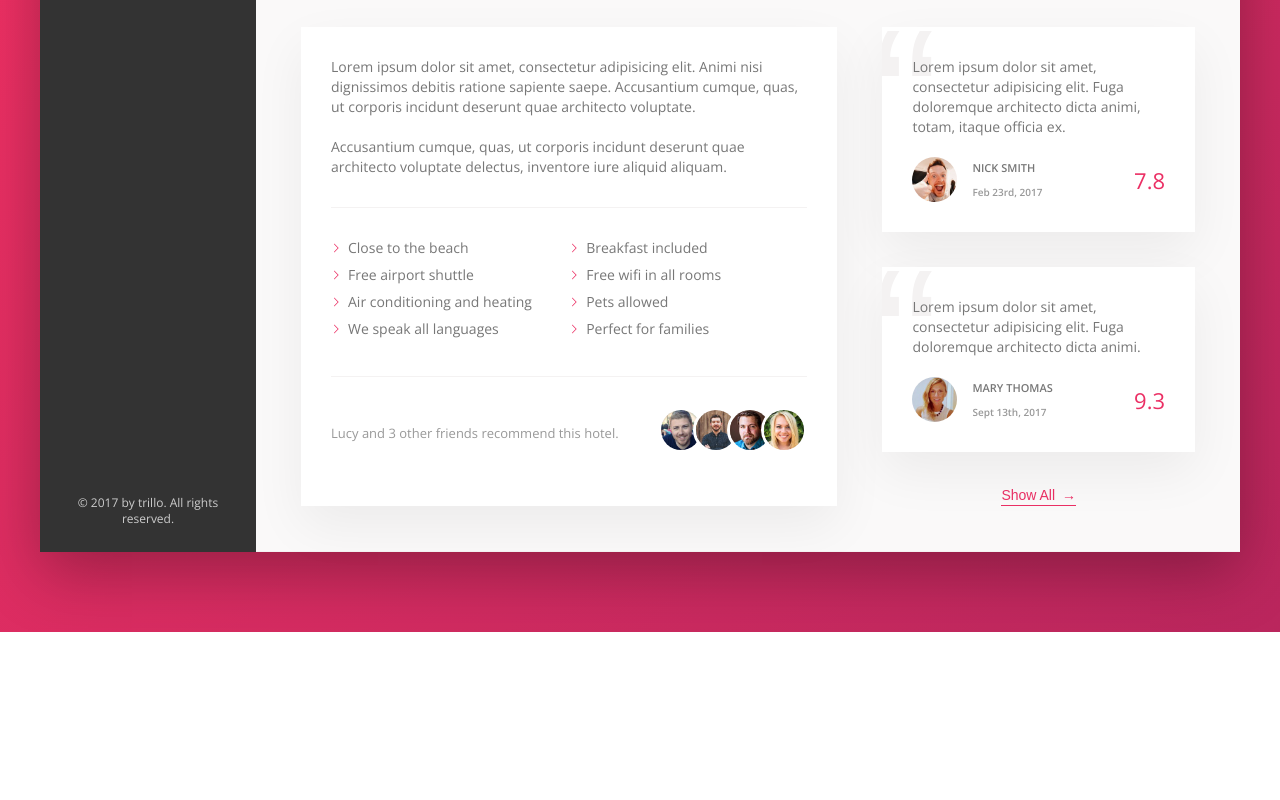
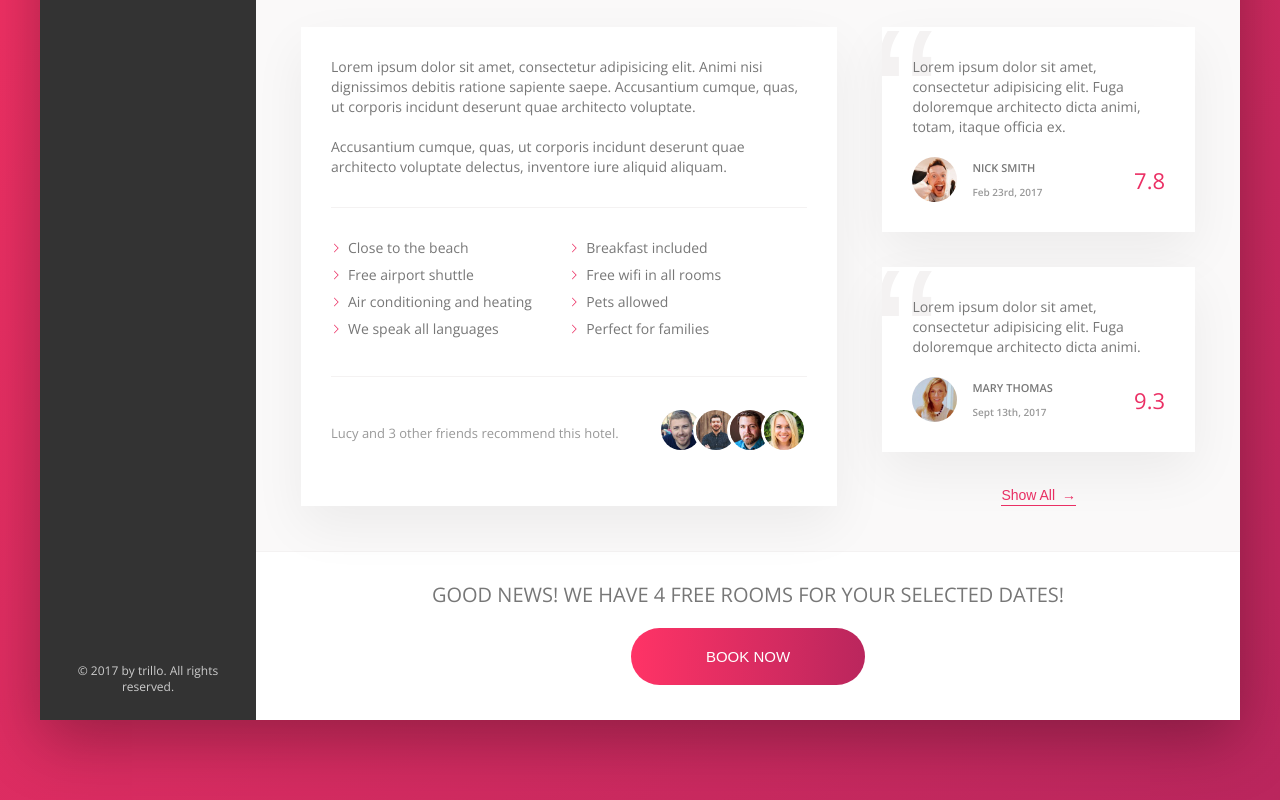
Before and after one commit to miketabb33/Trillo, a website: page index.html in a window 1280 px wide. Shown: the part 623-1423 px from the top of the page. Before the commit the page ends 1255 px from the top, so only its background shows below. Drawn offline with nearby package versions, Linux system fonts and the light colour scheme.

Commit message:
Call to action section

```diff
--- a/index.html
+++ b/index.html
@@ -227,6 +227,15 @@
               </button>
             </div>
           </div>
+          <div class="cta">
+            <h2 class="cta__book-now">
+              Good news! We have 4 free rooms for your selected dates!
+            </h2>
+            <button class="btn">
+              <span class="btn__visible">Book now</span
+              ><span class="btn__invisible">Only 4 rooms left</span>
+            </button>
+          </div>
         </main>
       </div>
     </div>
--- a/sass/_components.scss
+++ b/sass/_components.scss
@@ -437,3 +437,78 @@
     z-index: 1;
   }
 }
+
+///////////////////////
+// Call to action
+
+.cta {
+  padding: 3.5rem;
+  text-align: center;
+
+  &__book-now {
+    text-transform: uppercase;
+    font-size: 2rem;
+    font-weight: 300;
+    margin-bottom: 2.5rem;
+  }
+}
+
+///////////////////////
+// button
+
+.btn {
+  font-size: 1.5rem;
+  font-weight: 300;
+  border: 0;
+  text-transform: uppercase;
+  border-radius: 100px;
+  position: relative;
+  color: #fff;
+  overflow: hidden;
+  cursor: pointer;
+
+  background-image: linear-gradient(
+    to right,
+    var(--color-primary-light),
+    var(--color-primary-dark)
+  );
+
+  & > * {
+    display: inline-block;
+    height: 100%;
+    width: 100%;
+    transition: all 0.2s;
+  }
+
+  &__visible {
+    padding: 2rem 7.5rem;
+  }
+
+  &__invisible {
+    position: absolute;
+    padding: 2rem 0;
+    left: 0;
+    top: -100%;
+  }
+
+  &:hover {
+    background-image: linear-gradient(
+      to left,
+      var(--color-primary-light),
+      var(--color-primary-dark)
+    );
+  }
+
+  &:hover &__visible {
+    transform: translateY(100%);
+  }
+
+  &:hover &__invisible {
+    top: 0;
+  }
+
+  &:focus {
+    outline: none;
+    animation: pulsate 1s infinite;
+  }
+}
```
Also changed, not shown: css/style.css.
